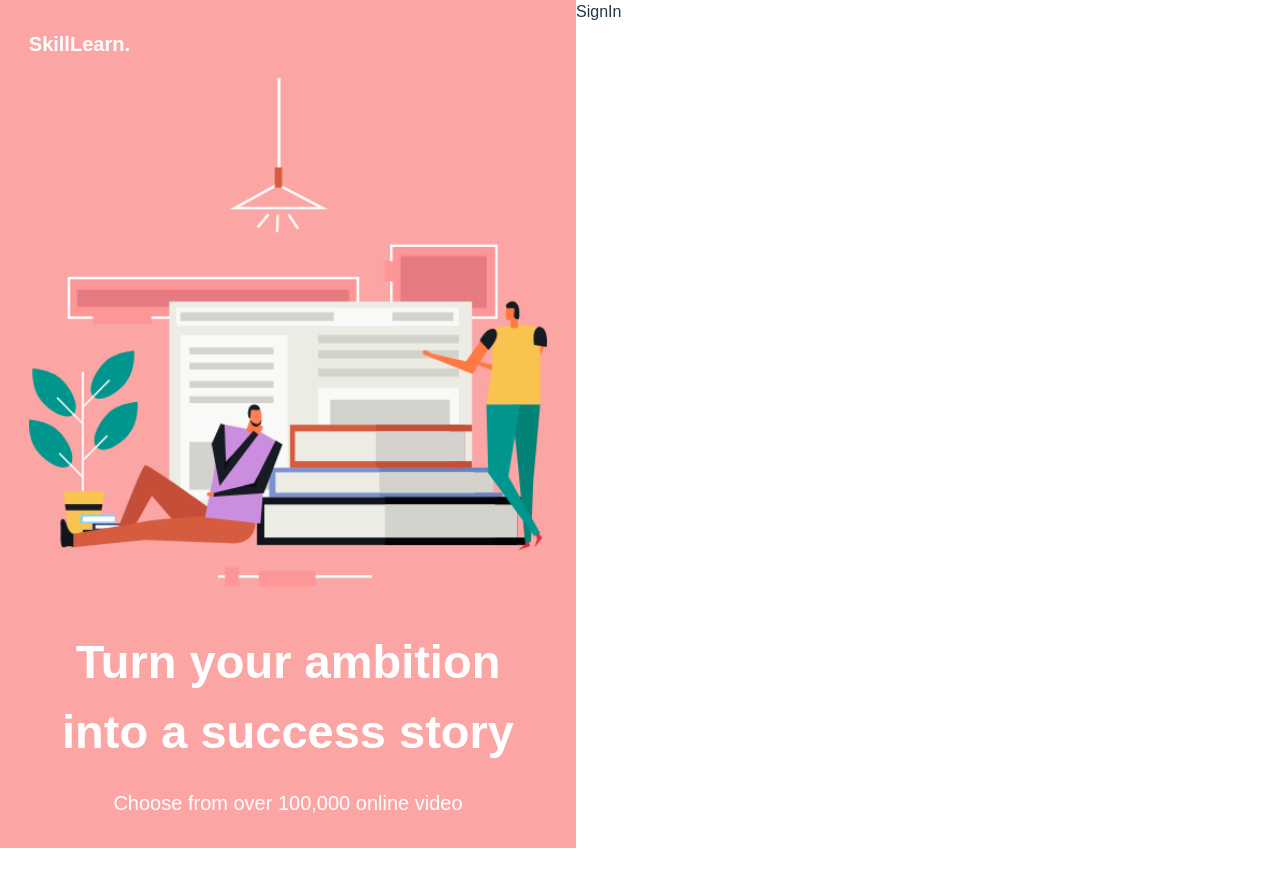
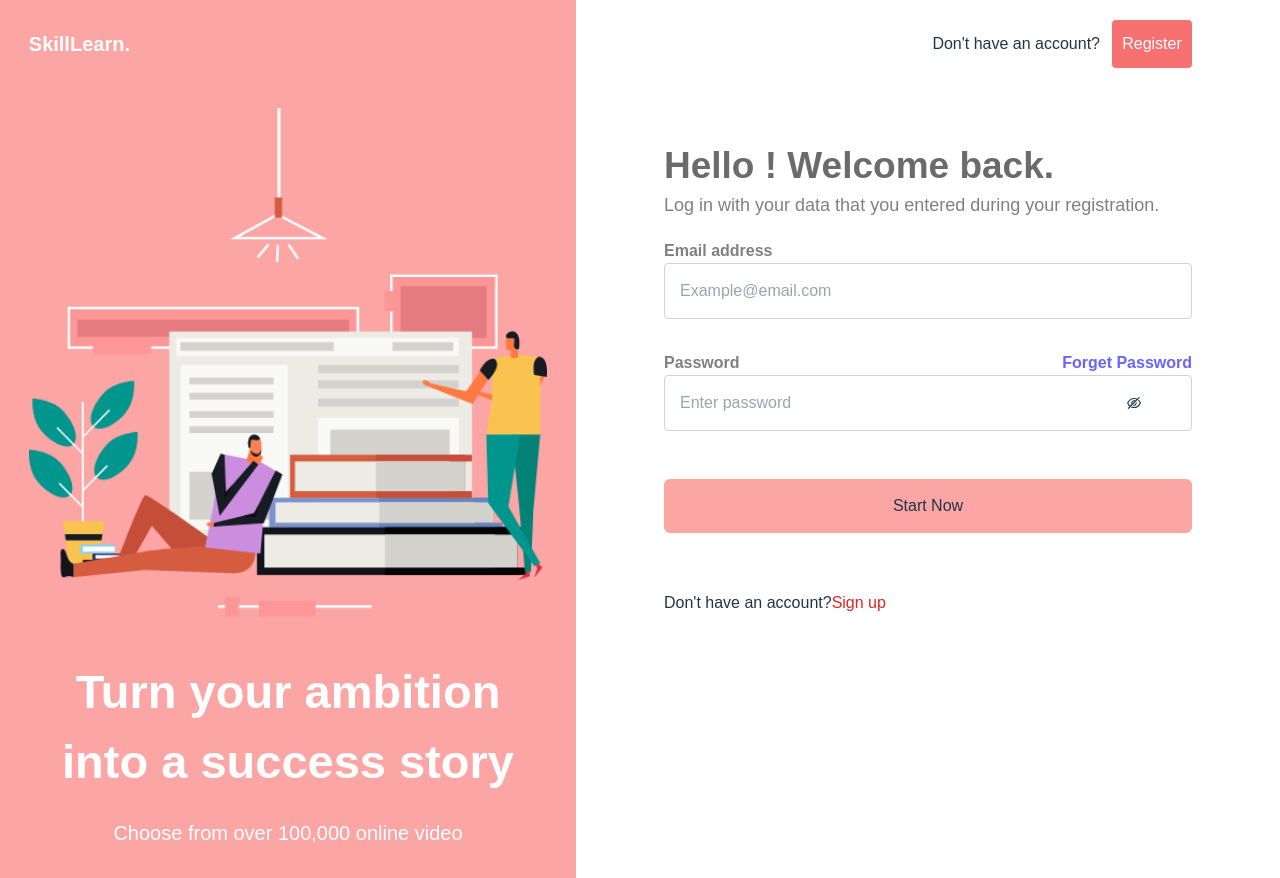
Before and after one commit to Phinatech/Mirco-Frontend-Auth, a React (Vite) app: page /signin in a window 1280 px wide. Before the commit the page ends 848 px from the top, so only its background shows below. Built offline with nearby package versions, Linux system fonts and the light colour scheme.

Commit message:
done with the auth Ui

```diff
--- a/src/components/blocks/homeblock/AuthNavBar.tsx
+++ b/src/components/blocks/homeblock/AuthNavBar.tsx
@@ -4,7 +4,7 @@ const AuthNavBar = () => {
   return (
     <div className="w-[45%] hidden md:flex bg-red-300 justify-center items-center pb-[30px] ">
       <div className=" w-[90%] flex flex-col gap-5">
-        <div className=" text-xl font-bold mt-[30px] text-white">
+        <div className=" text-xl font-bold mt-[30px] text-white mb-[30px]">
           SkillLearn.
         </div>
         <img src={logo} className="mb-[20px]" />
--- a/src/pages/Auth/SignIn.tsx
+++ b/src/pages/Auth/SignIn.tsx
@@ -1,7 +1,70 @@
-// import React from 'react'
+import { AiOutlineEyeInvisible } from "react-icons/ai";
+import { NavLink } from "react-router-dom";
 
 const SignIn = () => {
-  return <div>SignIn</div>;
+  return (
+    <div className="flex-1 flex justify-center items-center h-fit">
+      <div className=" relative w-[75%] justify-center gap-12 flex flex-col ">
+        <div className=" flex justify-end items-center gap-3 mt-[20px] mb-[30px] ">
+          <p className=" flex md:hidden absolute left-0">SkillLearn</p>
+          <p className="hidden md:flex">Don't have an account?</p>
+          <NavLink to="/">
+            <button className="bg-red-400 w-[80px] h-12 rounded  text-white outline-none border-none hover:outline-none">
+              Register
+            </button>
+          </NavLink>
+        </div>
+
+        <div>
+          <h1 className=" font-bold pb-[5px] text-[25px] text-[#6c6b6b] md:text-[37px]">
+            Hello ! Welcome back.
+          </h1>
+          <p className="text-[grey] mb-[20px] text-[16px] md:text-[18px]">
+            Log in with your data that you entered during your registration.
+          </p>
+
+          <div className="flex  flex-col gap-8">
+            <div>
+              {" "}
+              <p className="text-[grey] font-semibold ">Email address</p>
+              <input
+                className=" border-[1px] border-[lightgrey] w-full p-[15px] rounded outline-none focus:border-[1px] focus:border-[darkgrey]"
+                placeholder="Example@email.com"
+                type="email"
+              />
+            </div>
+            <div>
+              <div className="flex justify-between">
+                <p className="text-[grey] font-semibold ">Password</p>
+                <p className="text-[#6C63FF] font-semibold">Forget Password</p>
+              </div>
+
+              <div className="flex w-full border-[1px] border-[lightgrey] p-[15px] rounded focus:border-[2px] focus:border-[darkgrey]">
+                <input
+                  type="password"
+                  placeholder="Enter password "
+                  className="w-[90%] outline-none"
+                />
+                <div className="flex flex-1 items-center">
+                  <AiOutlineEyeInvisible />
+                </div>
+              </div>
+            </div>
+          </div>
+        </div>
+
+        <button className="bg-red-300 p-[15px]  rounded-md hover:translate-x-2 hover:bg-transparent hover:border-[2px] hover:border-[#FCA5A5] hover:text-[#FCA5A5] hover:outline-none mb-[10px]">
+          Start Now
+        </button>
+
+        <div className="">
+          Don't have an account?
+          <NavLink to="/">
+            <span className="text-red-600">Sign up</span>
+          </NavLink>
+        </div>
+      </div>
+    </div>
+  );
 };
-
 export default SignIn;
--- a/src/pages/Auth/SignUp.tsx
+++ b/src/pages/Auth/SignUp.tsx
@@ -4,26 +4,28 @@ import { NavLink } from "react-router-dom";
 const SignUp = () => {
   return (
     <div className="flex-1 flex justify-center items-center h-fit">
-      <div className=" relative w-[70%] justify-center gap-12 flex flex-col ">
-        <div className=" flex justify-end items-center gap-3 mt-[20px] ">
+      <div className=" relative w-[75%] justify-center gap-12 flex flex-col ">
+        <div className=" flex justify-end items-center gap-3 mt-[20px] mb-[30px] ">
           <p className=" flex md:hidden absolute left-0">SkillLearn</p>
           <p className="hidden md:flex">Already Have an account?</p>
-          <button className="bg-red-500 w-[80px] h-12 rounded hover:bg-slate-400 text-white shadow-[0_50px_25px_-24px_rgb(0,0,0,0.3)]">
-            log in
-          </button>
+          <NavLink to="/signin">
+            <button className="bg-red-400 w-[80px] h-12 rounded  text-white outline-none border-none hover:outline-none">
+              log in
+            </button>
+          </NavLink>
         </div>
 
         <div>
-          <h1 className=" font-bold pb-[5px] text-[20px] text-[#6c6b6b] md:text-[37px]">
+          <h1 className=" font-bold pb-[5px] text-[25px] text-[#6c6b6b] md:text-[37px]">
             Create Your Free account
           </h1>
-          <p className="text-[grey] mb-[20px] text-[14px] md:text-[18px]">
+          <p className="text-[grey] mb-[20px] text-[16px] md:text-[18px]">
             See how the world's best user experiences are created
           </p>
 
-          <div className="flex  flex-col gap-10">
+          <div className="flex  flex-col gap-8">
             <div>
-              <p>Full name</p>
+              <p className="text-[grey] font-semibold ">Full name</p>
               <input
                 className=" border-[1px] border-[lightgrey] w-full p-[15px] rounded outline-none focus:border-[1px] focus:border-[darkgrey]"
                 placeholder="Your name"
@@ -32,20 +34,20 @@ const SignUp = () => {
             </div>
             <div>
               {" "}
-              <p>Email address</p>
+              <p className="text-[grey] font-semibold ">Email address</p>
               <input
-                className=" border-[1px] border-[lightgrey] w-full p-[15px] rounded"
+                className=" border-[1px] border-[lightgrey] w-full p-[15px] rounded outline-none focus:border-[1px] focus:border-[darkgrey]"
                 placeholder="Example@email.com"
                 type="email"
               />
             </div>
             <div>
               <div className="flex justify-between">
-                <p>Password</p>
-                <p className="text-[#6C63FF]">Forget Password</p>
+                <p className="text-[grey] font-semibold ">Password</p>
+                <p className="text-[#6C63FF] font-semibold">Forget Password</p>
               </div>
 
-              <div className="flex w-full border-[1px] border-[lightgrey] p-[15px] rounded">
+              <div className="flex w-full border-[1px] border-[lightgrey] p-[15px] rounded focus:border-[2px] focus:border-[darkgrey]">
                 <input
                   type="password"
                   placeholder="Enter password "
@@ -59,11 +61,11 @@ const SignUp = () => {
           </div>
         </div>
 
-        <button className="bg-red-300 p-[15px] outline-none rounded-md hover:translate-x-2 hover:bg-transparent hover:border-[2px] hover:border-[#FCA5A5] hover:text-[#FCA5A5]">
+        <button className="bg-red-300 p-[15px]  rounded-md hover:translate-x-2 hover:bg-transparent hover:border-[2px] hover:border-[#FCA5A5] hover:text-[#FCA5A5] hover:outline-none mb-[10px]">
           Start Now
         </button>
 
-        <div>
+        <div className="">
           By signing up, you agree to our communications and usage terms Already
           have an account?{" "}
           <NavLink to="/signin">
```
